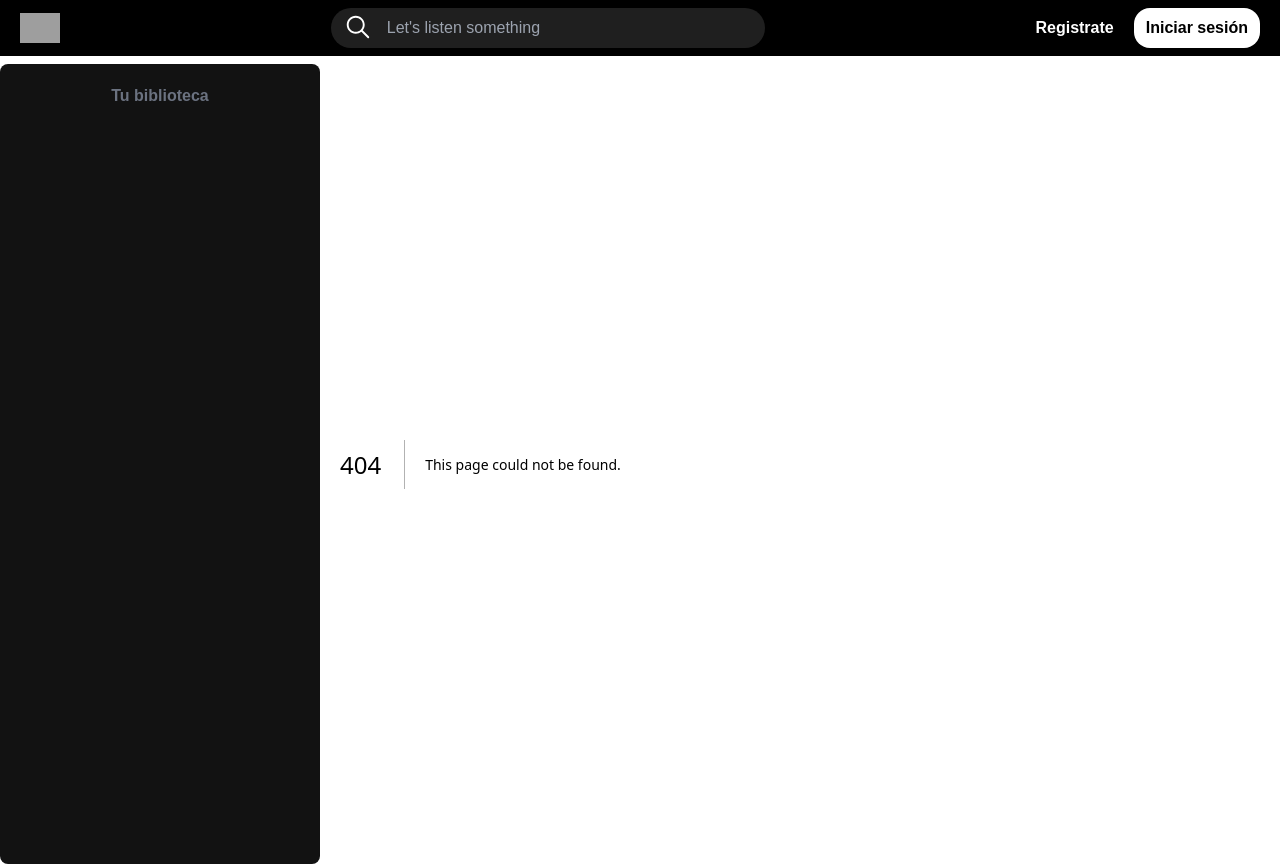
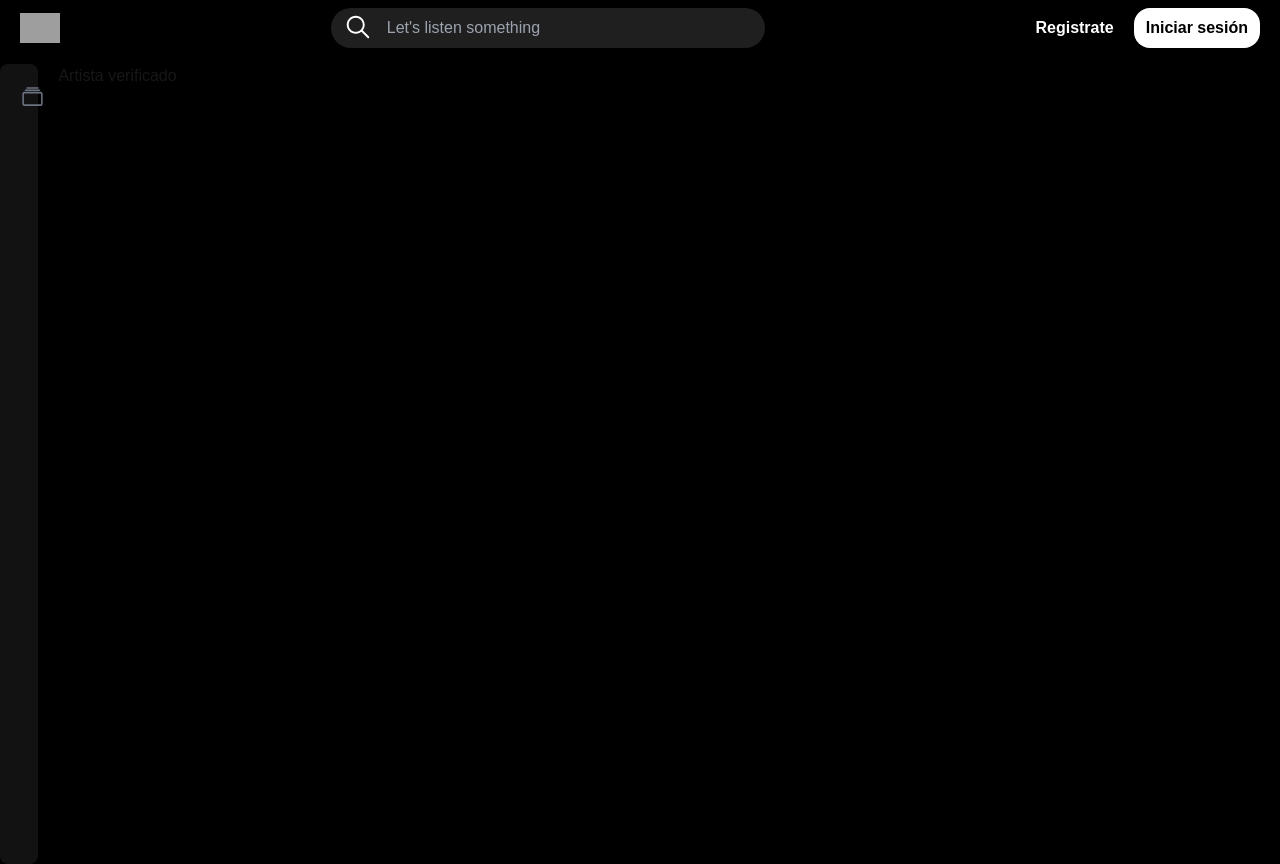
Before and after one commit to cristians-12/SpotifyFull, a Next.js app in the folder spotify/: page /artist/1 in a window 1280 px wide. Before the commit this address had no page. Built offline with nearby package versions, Linux system fonts and the light colour scheme; grey boxes are pictures that could not be loaded.

Commit message:
fronted advance

```diff
--- /dev/null
+++ b/spotify/src/app/artist/[id]/page.tsx
@@ -0,0 +1,12 @@
+export default function ArtistPage() {
+
+    return (
+        <>
+            <div>
+                <div>
+                    <h6>Artista verificado</h6>
+                </div>
+            </div>
+        </>
+    )
+}
--- a/spotify/src/app/components/SideBar.tsx
+++ b/spotify/src/app/components/SideBar.tsx
@@ -1,8 +1,18 @@
-export default function SideBar(){
-    return(
-        <div className="bg-[#121212] hidden lg:block w-[25vw] rounded-lg h-screen">
-            <div className="text-gray-500 font-bold text-center p-5">
-                Tu biblioteca
+'use client'
+import { useState } from "react";
+import { IoAlbumsOutline } from "react-icons/io5";
+
+export default function SideBar() {
+
+    const [click, setClick] = useState<boolean>(false)
+
+    return (
+        <div className={`bg-[#121212] hidden lg:block ${click ? 'w-[25vw]' : 'w-[3vw]'} rounded-lg h-screen`}>
+            <div onClick={() => setClick(!click)} className="text-gray-500 font-bold p-5 flex items-center gap-5 hover:scale-105 cursor-pointer">
+                <div>
+                    <IoAlbumsOutline size={25} />
+                </div>
+                {click ? 'Tu biblioteca' : null}
             </div>
         </div>
     )
--- a/spotify/src/app/includes/ArtistCard.tsx
+++ b/spotify/src/app/includes/ArtistCard.tsx
@@ -4,6 +4,7 @@ import { Artist } from "../types";
 import { useState } from "react";
 import { FaPlay } from "react-icons/fa";
 import { motion } from "framer-motion";
+import Link from "next/link";
 
 interface ArtistCardProps {
     artist: Artist;
@@ -13,7 +14,7 @@ const ArtistCard: React.FC<ArtistCardProps> = ({ artist }) => {
     const [hover, setHover] = useState<boolean>(false);
 
     return (
-        <div
+        <Link href={`/artist/${artist._id}`}
             className="flex relative flex-col justify-center hover:bg-[#1E1E1E] p-3 lg:pb-10 rounded-xl hover:cursor-pointer"
             onMouseEnter={() => setHover(true)}
             onMouseLeave={() => setHover(false)}
@@ -31,7 +32,7 @@ const ArtistCard: React.FC<ArtistCardProps> = ({ artist }) => {
             </div>
             <h2 className="text-start mt-5 hover:underline hover:cursor-pointer font-bold">{artist.name}</h2>
             <p className="text-[#606060]">Artist</p>
-        </div>
+        </Link>
     );
 }
 
--- a/spotify/src/app/types.ts
+++ b/spotify/src/app/types.ts
@@ -1,5 +1,5 @@
 export interface Artist{
-    id: string;
+    _id: string;
     name: string;
     image: string;
 }
```
